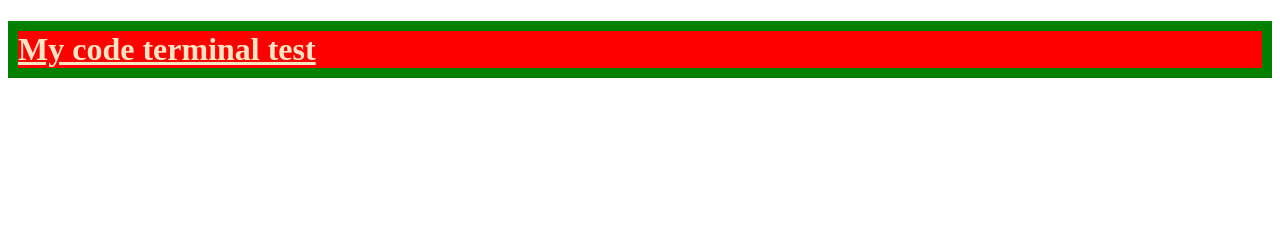
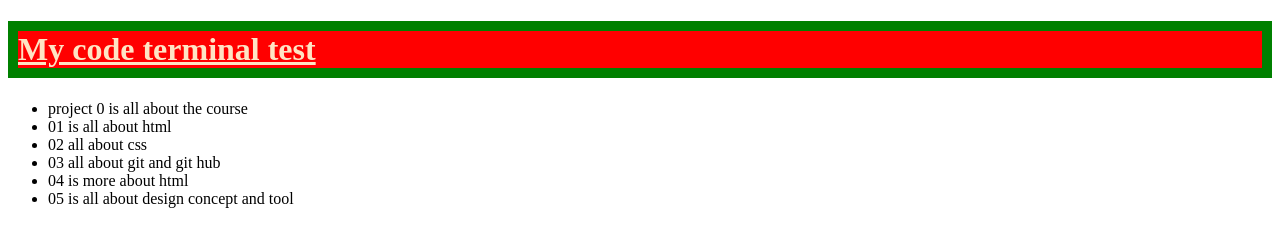
Before and after one commit to Pronab92/project-work, a plain HTML site: page project.html in a window 1280 px wide. Drawn offline with Linux system fonts and the light colour scheme.

Commit message:
3rd time

```diff
--- a/project.html
+++ b/project.html
@@ -8,5 +8,14 @@
 </head>
 <body>
     <h1>My code terminal test</h1>
+    <ul>
+        <li>project 0 is all about the course</li>
+        <li>01 is all about html</li>
+        <li>02 all about css</li>
+
+        <li>03 all about git and git hub</li>
+        <li>04 is more about html</li>
+        <li>05 is all about design concept and tool</li>
+    </ul>
 </body>
 </html>
```
